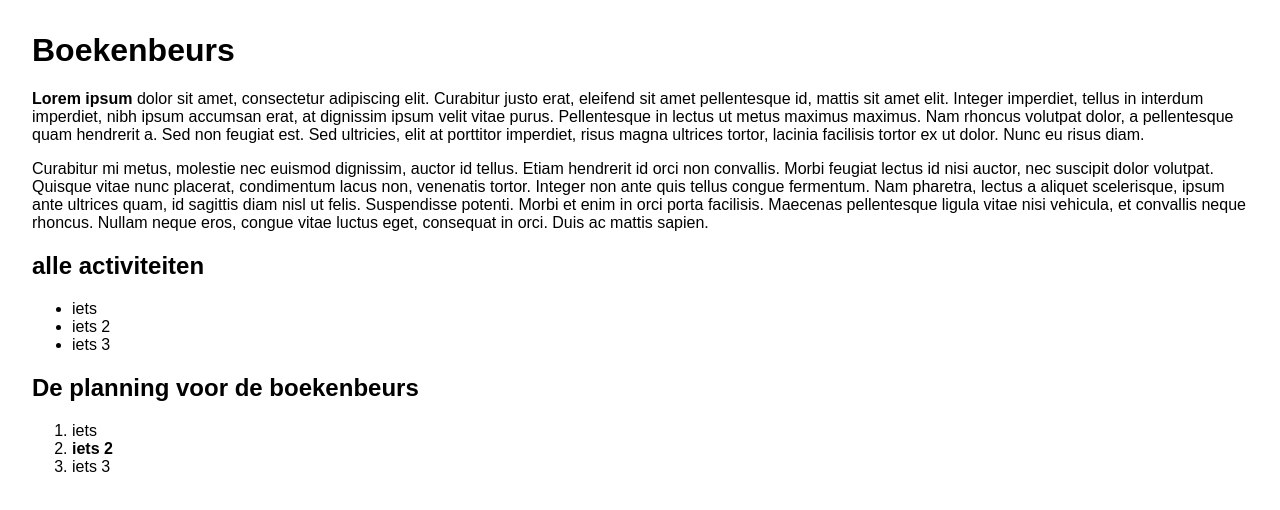
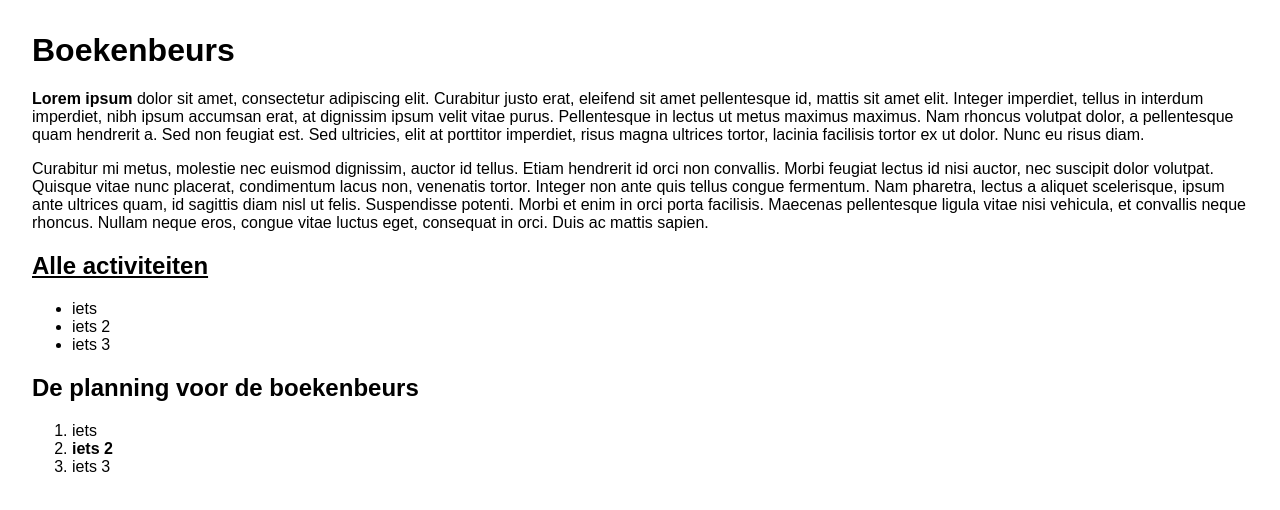
Before and after one commit to Iemand-123/Weekopdracht_2, a plain HTML site: page index.html in a window 1280 px wide. Drawn offline with Linux system fonts and the light colour scheme.

Commit message:
WebLab Run 20-11-2026 13:41:13 (UTC+01:00)

```diff
--- a/index.html
+++ b/index.html
@@ -10,7 +10,7 @@
   <h1><strong>Boekenbeurs</strong></h1>
   <p> <strong>Lorem ipsum</strong> dolor sit amet, consectetur adipiscing elit. Curabitur justo erat, eleifend sit amet pellentesque id, mattis sit amet elit. Integer imperdiet, tellus in interdum imperdiet, nibh ipsum accumsan erat, at dignissim ipsum velit vitae purus. Pellentesque in lectus ut metus maximus maximus. Nam rhoncus volutpat dolor, a pellentesque quam hendrerit a. Sed non feugiat est. Sed ultricies, elit at porttitor imperdiet, risus magna ultrices tortor, lacinia facilisis tortor ex ut dolor. Nunc eu risus diam.</p>
   <p>Curabitur mi metus, molestie nec euismod dignissim, auctor id tellus. Etiam hendrerit id orci non convallis. Morbi feugiat lectus id nisi auctor, nec suscipit dolor volutpat. Quisque vitae nunc placerat, condimentum lacus non, venenatis tortor. Integer non ante quis tellus congue fermentum. Nam pharetra, lectus a aliquet scelerisque, ipsum ante ultrices quam, id sagittis diam nisl ut felis. Suspendisse potenti. Morbi et enim in orci porta facilisis. Maecenas pellentesque ligula vitae nisi vehicula, et convallis neque rhoncus. Nullam neque eros, congue vitae luctus eget, consequat in orci. Duis ac mattis sapien.</p>
-    <h2> alle activiteiten  </h2>
+    <h2> <u> Alle activiteiten </u> </h2>
   <ul>
     <li>iets</li>
     <li>iets 2</li>
```
Also changed, not shown: 1 other file.
